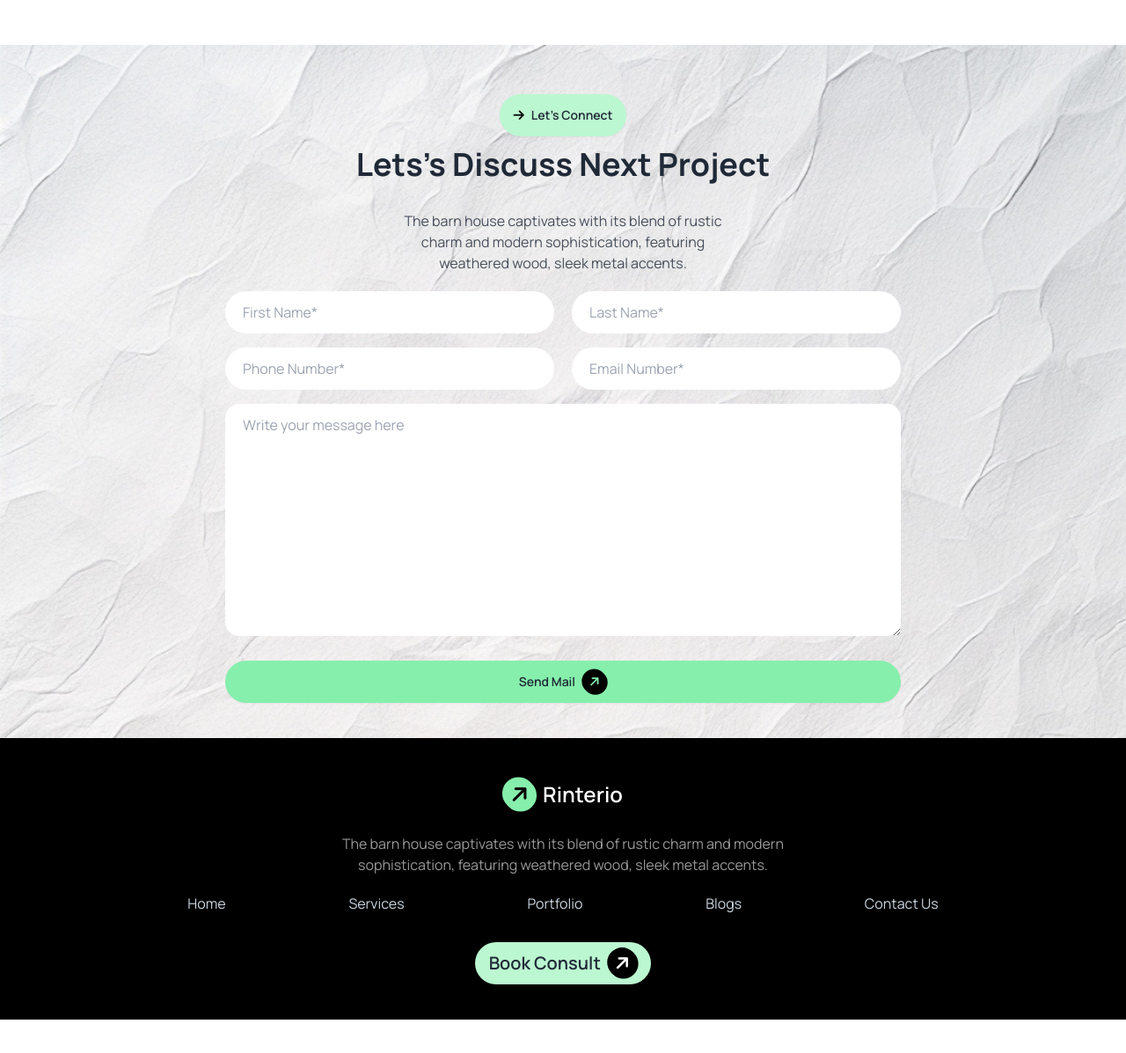
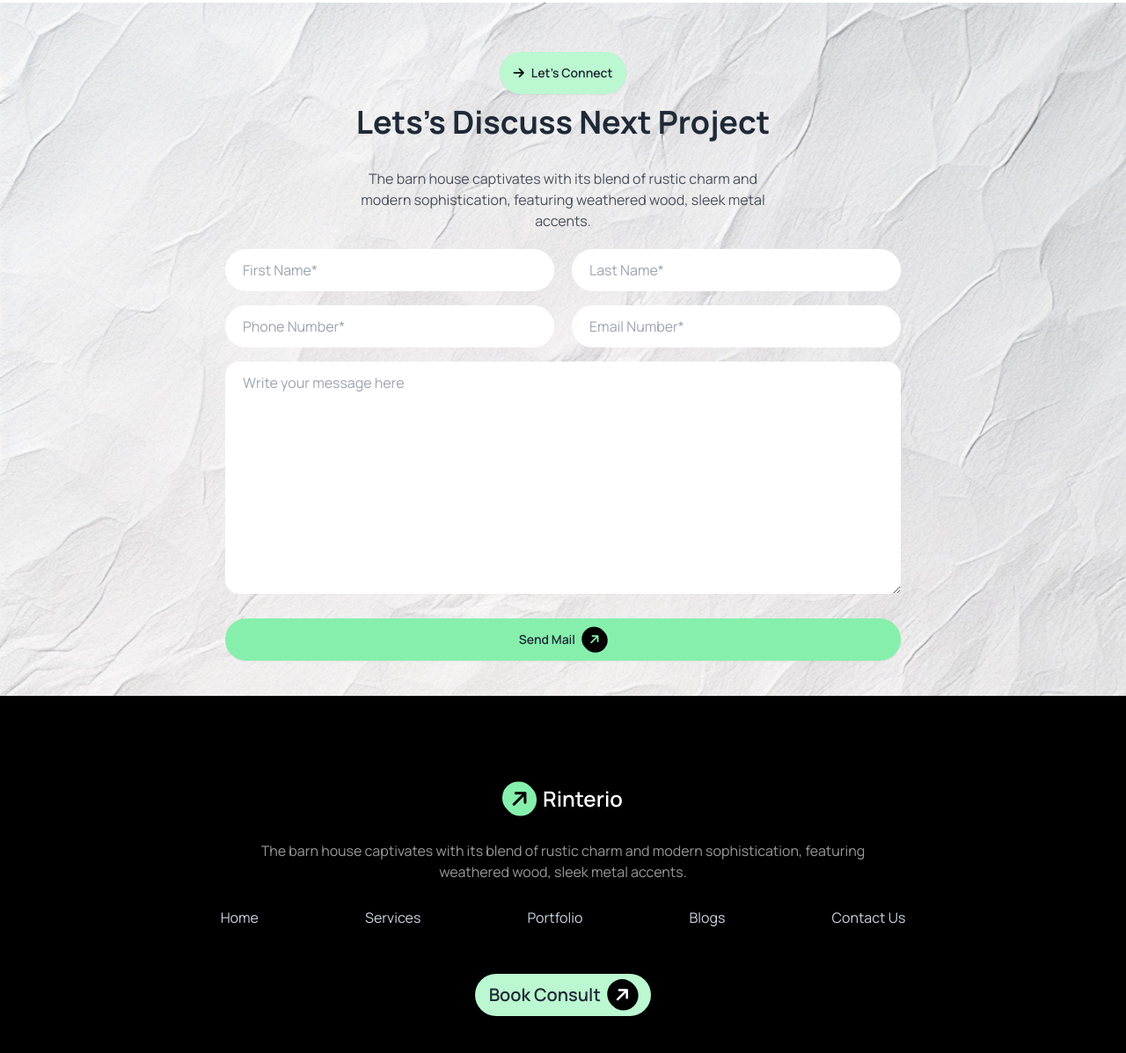
Before and after one commit to 0Himu0/Assignment-3, a plain HTML site: page index.html in a window 1280 px wide. Shown: the part 3030-4227 px from the top of the page at 88% size. Before the commit the page ends 4189 px from the top, so only its background shows below. Drawn offline with nearby package versions, Linux system fonts and the light colour scheme; a web font is replaced by a local one.

Commit message:
all fixed

```diff
--- a/index.html
+++ b/index.html
@@ -22,7 +22,6 @@
     .font-manrope {
         font-family: "Manrope", sans-serif;
     }
-
     </style>
 
 
@@ -145,7 +144,7 @@
                 <div class="flex flex-col text-center ">
                     <a class="btn bg-white mx-auto rounded-full mb-3 max-w-40"><i class="fa fa-solid  text-black fa-arrow-right"></i>How we works</a>
                     <h3 class="text-4xl font-bold mb-8 ">Our Works Process</h3>
-                            <p class="opacity-80 w-full lg:w-2/5 mx-auto mb-5">The barn house captivates with its blend of rustic charm and
+                            <p class="opacity-80 w-full lg:w-3/5 mx-auto mb-5">The barn house captivates with its blend of rustic charm and
                             modern sophistication, featuring weathered wood, sleek metal accents.</p>
                 </div>
                 <div class="grid grid-cols-1 lg:grid-cols-4 gap-6 pb-10">
@@ -180,7 +179,7 @@
                 <div class="flex flex-col text-center justify-center">
                     <a class="btn bg-green-200 mx-auto rounded-full mb-3"><i class="fa fa-solid text-black fa-arrow-right"></i>Explore our Latest works</a>
                     <h3 class="text-4xl font-bold mb-8 ">Our Latest Portfolio</h3>
-                        <p class="opacity-80 w-full lg:w-2/5 mx-auto mb-5">The barn house captivates with its blend of rustic charm and modern sophistication, featuring weathered wood, sleek metal accents.</p>
+                        <p class="opacity-80 w-full lg:w-3/5 mx-auto mb-5">The barn house captivates with its blend of rustic charm and modern sophistication, featuring weathered wood, sleek metal accents.</p>
                 </div>
                 <div class="grid grid-cols-2 lg:grid-cols-8 gap-6 mb-10 ">
 
@@ -244,7 +243,7 @@
                 <div class="flex flex-col text-center justify-center pt-14">
                     <a class="btn border-none bg-green-200 mx-auto rounded-full mb-3"><i class="fa fa-solid text-black fa-arrow-right"></i>Let's Connect</a>
                     <h3 class="text-4xl font-bold mb-8 ">Lets's Discuss Next Project</h3>
-                        <p class="opacity-80 w-full lg:w-2/4 mx-auto mb-5">The barn house captivates with its blend of rustic charm and modern sophistication, featuring weathered wood, sleek metal accents.</p>
+                        <p class="opacity-80 w-full lg:w-3/5 mx-auto mb-5">The barn house captivates with its blend of rustic charm and modern sophistication, featuring weathered wood, sleek metal accents.</p>
                 </div>
 
                 <div class="grid grid-cols-1 lg:grid-cols-2 lg:gap-5">
@@ -279,19 +278,19 @@
     </main>
 
     <!-- footer -->
-    <footer class="text-center justify-center bg-black pb-10">
+    <footer class="text-center justify-center bg-black pb-10 lg:p-14 p-4">
         <div class="container mx-auto">
             <div>
-                <button class="btn btn-ghost text-white text-2xl mt-10 mb-5">
+                <button class="btn btn-ghost text-white text-2xl mt-10 mb-5 pb-5">
                     <i class="fa fa-solid -rotate-45 rounded-full p-2 bg-green-300 text-black fa-arrow-right"></i>
                     Rinterio
                 </button>
-                <p class="opacity-60 text-white w-full lg:w-2/5 mx-auto mb-5">
+                <p class="opacity-60 text-white w-full lg:w-3/5 mx-auto mb-5 pb-2">
                 The barn house captivates with its blend of rustic charm and modern sophistication, featuring weathered wood, sleek metal accents.</p>
             </div>
 
-            <div class="lg:mb-5 w-full lg:w-4/6 mx-auto">
-                <ul class="flex gap-2 lg:gap-none flex-col lg:flex-row justify-between">
+            <div class="lg:mb-5 w-full lg:w-4/6 mx-auto pb-5">
+                <ul class="flex gap-4 lg:gap-none flex-col lg:flex-row justify-between">
                   <li class="text-slate-300"><a>Home</a></li>
                   <li class="text-slate-300"><a>Services</a></li>
                   <li class="text-slate-300"><a>Portfolio</a></li>
```
